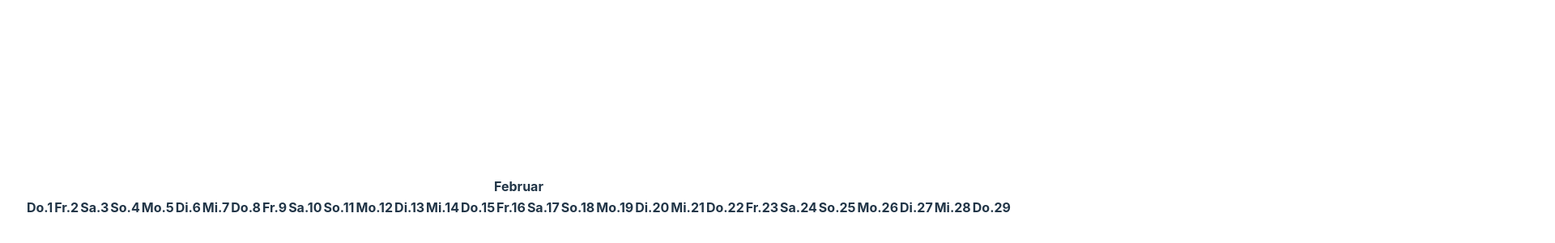
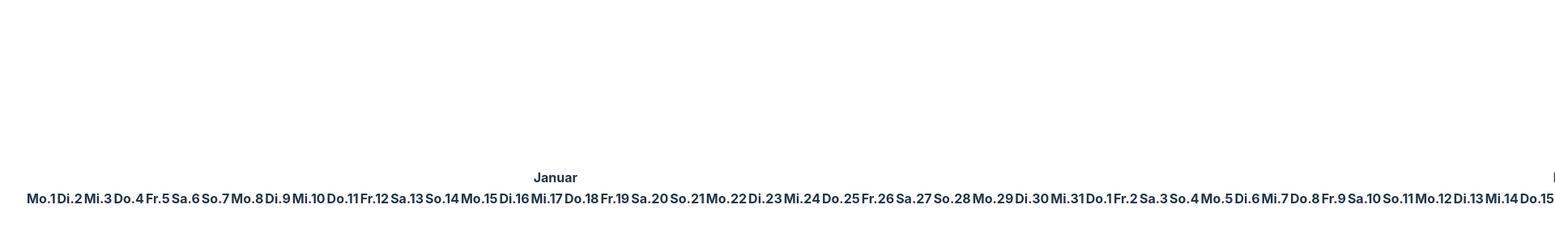
Before and after one commit to dsnger/webplanner-booking-calendar, a React (Vite) app: page / in a window 1280 px wide. Shown: the part 156-456 px from the top of the page at 81% size, 1920 px wide, since content can reach past the window. Built offline with nearby package versions, Linux system fonts and the light colour scheme.

Commit message:
table head

```diff
--- a/src/App.tsx
+++ b/src/App.tsx
@@ -1,19 +1,23 @@
 
 import './App.css'
 import MonthTable from "./components/MonthTable"
+import TableWithDateRange from "./components/tableWidthDayRange";
 
 function App() {
 
-  const stringUnavailableRanges = [
-    { start: "2024-02-10", end: "2024-02-10" }, // Single-day range
-    { start: "2024-02-15", end: "2024-02-18" }  // Four-day range
+  const unavailableRanges = [
+    { start: "2024-02-10", end: "2024-02-10" },
+    { start: "2024-02-15", end: "2024-02-18" }
   ];
 
   return (
     <>
-      <MonthTable year={2024} month={1} objectId={12345} unavailableRanges={stringUnavailableRanges}/>
+      {/* <MonthTable year={2024} month={1} objectId={12345} unavailableRanges={unavailableRanges} /> */}
+
+      <TableWithDateRange year={2024} bookingObjects={[12345, 23456, 34567]} />
     </>
   )
 }
 
+
 export default App
--- a/src/components/DayCell.tsx
+++ b/src/components/DayCell.tsx
@@ -1,6 +1,5 @@
 import React from 'react';
 import { CellState } from "../types";
-
 
 interface DayCellProps {
   date: Date;
@@ -15,17 +14,29 @@ interface DayCellProps {
 }
 
 const DayCell: React.FC<DayCellProps> = ({ date, objectId, isDayInRange, onDayClick, formatDate, isUnavailable, isSelected, cellState, tooltip }) => {
-
   const dateString = formatDate(date);
 
+  const isInRange = isDayInRange(date);
+  const tdClasses = `h-6 border-l border-r border-b border-gray-500 ${isInRange ? 'bg-blue-200' : ''} ${isUnavailable ? 'bg-red-200 cursor-default' : ''}${!isUnavailable ? cellState.join(' ') : ''}`;
+  const divClasses = `px-4 h-6 cursor-pointer ${!isUnavailable && isInRange || isSelected ? 'bg-blue-200' : ''} ${isUnavailable ? 'bg-red-200 cursor-default ' : ''} ${!isUnavailable ? cellState.join(' ') : ''}`;
+
+
+  const handleClick = () => {
+    if (!isUnavailable) {
+      // handleToggleClass();
+      onDayClick(date);
+    }
+  };
+
+
   return (
-    <td className={`h-6 border-l border-r border-b border-gray-500 ${isDayInRange(date) ? 'bg-blue-200 is-marked' : ''} ${isUnavailable ? 'bg-red-200 cursor-default is-unavailable' : ''} `}>
+    <td className={tdClasses}>
       <div
-        className={`px-4 h-6 cursor-pointer ${isDayInRange(date) ? 'bg-blue-200 is-marked' : 'is-available'} ${isUnavailable ? 'bg-red-200 cursor-default is-unavailable' : ''} `}
+        className={divClasses}
         data-object-id={objectId}
         data-date={dateString}
-        onClick={() => !isUnavailable && onDayClick(date)}
-        title={tooltip !== null ? tooltip : undefined}
+        onClick={handleClick}
+        title={tooltip || undefined}
       >
         {/* This is the clickable/selectable cell */}
       </div>
@@ -33,4 +44,5 @@ const DayCell: React.FC<DayCellProps> = ({ date, objectId, isDayInRange, onDayCl
   );
 };
 
+
 export default DayCell;
--- a/src/components/MonthTable.tsx
+++ b/src/components/MonthTable.tsx
@@ -1,6 +1,6 @@
 import React, { useEffect, useRef, useState } from 'react';
 import { isSameDay, isWithinInterval, eachDayOfInterval, startOfMonth, endOfMonth, format } from 'date-fns';
-import { de, is } from 'date-fns/locale';
+import { de } from 'date-fns/locale';
 import DayCell from "./DayCell";
 import { CellState } from "../types";
 
@@ -29,7 +29,9 @@ const MonthTable: React.FC<MonthTableProps> = ({ year, month, objectId, unavaila
   // States to track the start and end of the selected range
   const [selectedDayStart, setSelectedDayStart] = useState<Date | null>(null);
   const [selectedDayEnd, setSelectedDayEnd] = useState<Date | null>(null);
+  // const [cellState, setCellState] = useState<CellState | null>(['is-available']); // 'avail' is the default state
   const tableBodyRef = useRef<HTMLTableSectionElement>(null); // Ref for the table body
+
 
 
   const days = eachDayOfInterval({
@@ -91,7 +93,7 @@ const MonthTable: React.FC<MonthTableProps> = ({ year, month, objectId, unavaila
   };
 
 
-  const getSelectedDayInfo = (date: Date, selectedDayStart?: Date | undefined, selectedDayEnd?: Date | undefined): { isSelectedStart: boolean, isSelectedEnd: boolean, isSelected: boolean } => {
+  const getSelectedDayInfo = (date: Date, selectedDayStart?: Date | null, selectedDayEnd?: Date | null): { isSelectedStart: boolean, isSelectedEnd: boolean, isSelected: boolean } => {
 
     let isSelectedStart = selectedDayStart && isSameDay(date, selectedDayStart);
     let isSelectedEnd = selectedDayEnd && isSameDay(date, selectedDayEnd);
@@ -120,14 +122,7 @@ const MonthTable: React.FC<MonthTableProps> = ({ year, month, objectId, unavaila
   };
 
 
-  const handleDayClick = (clickedDate: Date): void => {
-
-    if (selectedDayStart && clickedDate.getTime() === selectedDayStart.getTime() && !selectedDayEnd) {
-      // Deselect the currently selected day
-      // setSelectedDayStart(null);
-      alertSelection(selectedDayStart, clickedDate);
-      return;
-    }
+  const handleDayClick  = (clickedDate: Date): void => {
 
     if (selectedDayStart === null || (selectedDayStart !== null && selectedDayEnd !== null)) {
       // Start a new selection
@@ -142,16 +137,16 @@ const MonthTable: React.FC<MonthTableProps> = ({ year, month, objectId, unavaila
         // Deselect the first day and set clickedDate as the new start
         setSelectedDayStart(clickedDate);
         setSelectedDayEnd(null);
+
       } else {
         // Set the end of the selection range
         setSelectedDayEnd(clickedDate);
-
         // Swap dates if selected in reverse order
         if (clickedDate < selectedDayStart) {
           setSelectedDayEnd(selectedDayStart);
           setSelectedDayStart(clickedDate);
         }
-        alertSelection(selectedDayStart, clickedDate);
+        //alertSelection(selectedDayStart, clickedDate);
       }
     }
   };
@@ -195,24 +190,29 @@ const MonthTable: React.FC<MonthTableProps> = ({ year, month, objectId, unavaila
   }, []);
 
 
-  const getDayCellData = (date: Date): { isUnavailable: boolean, cellState: CellState['state'], hasSelection: boolean, tooltip: string | null } => {
-    let cellState: CellState['state'] = 'avail';
+  const getDayCellData = (date: Date): { dayCellState:CellState, isUnavailable: boolean, hasSelection: boolean, tooltip: string | null } => {
+
     let hasSelection = false;
+    let dayCellState: CellState = ['is-available'];
 
     const { isUnavailable, isUnavailStart, isUnavailEnd, tooltip } = getUnavailableDayInfo(date);
 
     if (isUnavailable) {
-      cellState = isUnavailStart ? 'unavail-start' : isUnavailEnd ? 'unavail-end' : 'unavail';
-    } else if (selectedDayStart && selectedDayEnd) {
+      hasSelection = true;
+      dayCellState = isUnavailStart ? ['is-unavailable','is-start'] : isUnavailEnd ? ['is-unavailable','is-end'] : ['is-unavailable'];
+    }
+
+    if (!isUnavailable && selectedDayStart) {
+
       const { isSelected, isSelectedStart, isSelectedEnd } = getSelectedDayInfo(date, selectedDayStart, selectedDayEnd);
 
       if (isSelected) {
         hasSelection = true;
-        cellState = isSelectedStart ? 'select-start' : isSelectedEnd ? 'select-end' : 'select';
+        dayCellState = isSelectedStart ? ['is-selected', 'is-start'] : isSelectedEnd ? ['is-selected', 'is-end'] : ['is-selected'];
       }
     }
 
-    return { isUnavailable, cellState, hasSelection, tooltip };
+    return { dayCellState, isUnavailable, hasSelection, tooltip };
   };
 
 
@@ -240,7 +240,7 @@ const MonthTable: React.FC<MonthTableProps> = ({ year, month, objectId, unavaila
         <tr>
           {days.map((date, index) => {
 
-            const { isUnavailable,cellState, hasSelection, tooltip } = getDayCellData(date);
+            const { dayCellState, isUnavailable, hasSelection, tooltip } = getDayCellData(date);
 
             return (
               <DayCell
@@ -252,7 +252,7 @@ const MonthTable: React.FC<MonthTableProps> = ({ year, month, objectId, unavaila
                 formatDate={formatDate}
                 isUnavailable={isUnavailable}
                 isSelected={hasSelection}
-                cellState={{ state: cellState }}
+                cellState={dayCellState}
                 tooltip={tooltip}
               />
             );
@@ -264,6 +264,8 @@ const MonthTable: React.FC<MonthTableProps> = ({ year, month, objectId, unavaila
 
 
 
+
+
 }
 
 export default MonthTable;
--- /dev/null
+++ b/src/components/tableWidthDayRange.tsx
@@ -0,0 +1,118 @@
+import React, { useState, useMemo } from 'react';
+import { isSameDay, endOfMonth, eachDayOfInterval, getMonth, format, startOfYear, endOfYear } from 'date-fns';
+import { getMonthName, getDayName, formatDate } from "../utils";
+
+type CellCoordinates = { rowIndex: number; colIndex: number } | null;
+type HoverDirection = 'right' | 'left' | null;
+
+
+interface TableWithDateRangeProps {
+  year: number; // Replace 'any' with the appropriate type for your rows
+  bookingObjects: number[]; // Replace 'any' with the appropriate type for your days
+}
+
+const TableWithDateRange: React.FC<TableWithDateRangeProps> = ({ year, bookingObjects }): JSX.Element => {
+  const [selectedCell, setSelectedCell] = useState<CellCoordinates>(null);
+  const [hoveredCell, setHoveredCell] = useState<CellCoordinates>(null);
+  const [hoverDirection, setHoverDirection] = useState<HoverDirection>(null);
+
+  // Generate an array of days for the specified year
+  const days = eachDayOfInterval({
+    start: startOfYear(new Date(year, 0, 1)),
+    end: endOfYear(new Date(year, 0, 1))
+  });
+
+
+  // Group dates by month
+  const months = useMemo(() => {
+    const monthMap = new Map();
+    days.forEach(date => {
+      const month = getMonth(date);
+      const count = monthMap.get(month) || 0;
+      monthMap.set(month, count + 1);
+    });
+    return Array.from(monthMap.entries());
+  }, [year]);
+
+
+  const isLastDayOfMonth = (date: Date): boolean => {
+    const lastDayOfMonth = endOfMonth(date);
+    return isSameDay(date, lastDayOfMonth);
+  };
+
+  const handleCellClick = (rowIndex: number, colIndex: number) => {
+    setSelectedCell({ rowIndex, colIndex });
+    setHoveredCell(null);
+  };
+
+  const handleCellHover = (rowIndex: number, colIndex: number) => {
+    if (selectedCell) {
+      setHoveredCell({ rowIndex, colIndex });
+      const direction = colIndex >= selectedCell.colIndex ? 'right' : 'left';
+      setHoverDirection(direction);
+    }
+  };
+
+  const isCellInRange = (rowIndex: number, colIndex: number) => {
+    if (!selectedCell || !hoveredCell) return false;
+    if (rowIndex !== selectedCell.rowIndex) return false;
+    if (hoverDirection === 'right') {
+      return colIndex >= selectedCell.colIndex && colIndex <= hoveredCell.colIndex;
+    } else {
+      return colIndex <= selectedCell.colIndex && colIndex >= hoveredCell.colIndex;
+    }
+  };
+
+
+  return (
+    <div className="overflow-x-auto scrollbar-thin scrollbar-thumb-gray-900 pb-3">
+      <table className="min-w-full">
+
+        <thead>
+          <tr>
+            {months.map(([month, count]) => (
+              <th key={month} colSpan={count} className="p-1 border border-r-2 border-l-2 border-gray-500">
+                {getMonthName(year, month)}
+              </th>
+            ))}
+          </tr>
+          <tr>
+            {days.map((date,dayIndex) => (
+              <th key={date.toISOString()} className={`border-l border-r border-b border-gray-500 ${dayIndex === 0 ? 'border-l-2' : ''} ${isLastDayOfMonth(date) ? 'border-r-2' : ''}`}>
+                <div className="text-center">
+                  <span className="text-xs font-light block">{getDayName(date)}</span>
+                  <span className="text-xs block">{format(date, 'd')}</span>
+                </div>
+              </th>
+            ))}
+          </tr>
+        </thead>
+        <tbody>
+          {bookingObjects.map((objectId, rowIndex) => (
+            <tr key={rowIndex}>
+              {days.map((date, colIndex) => (
+                <td
+                  key={colIndex}
+                  onClick={() => handleCellClick(rowIndex, colIndex)}
+                  onMouseEnter={() => handleCellHover(rowIndex, colIndex)}
+                  className={`cell border-l border-r border-b border-gray-500 ${colIndex === 0 ? 'border-l-2' : ''} ${isCellInRange(rowIndex, colIndex) ? 'highlight' : ''} ${selectedCell?.rowIndex === rowIndex && selectedCell?.colIndex === colIndex ? 'selected' : ''
+                    }  ${isLastDayOfMonth(date) ? 'border-r-2' : ''}`}
+                >
+                  <div
+                    className={`px-3 h-6 cursor-pointer`}
+                    data-object-id={objectId}
+                    data-date-string={formatDate(date)}
+                  >
+                    {/* This is the clickable/selectable cell */}
+                  </div>
+                </td>
+              ))}
+            </tr>
+          ))}
+        </tbody>
+      </table>
+    </div>
+  );
+};
+
+export default TableWithDateRange;
--- a/src/index.css
+++ b/src/index.css
@@ -71,3 +71,51 @@ button:focus-visible {
     background-color: #f9f9f9;
   }
 }
+
+
+/* styles.css or your stylesheet file */
+.cell {
+  @apply p-1;
+}
+
+.cell.highlight {
+  background-color: lightblue; /* Style for highlighted cells */
+}
+
+.cell.selected {
+  background-color: blue; /* Style for the selected cell */
+}
+
+/* Add custom CSS for smooth scrolling and touch-friendly scrollbar */
+.overflow-x-auto {
+  scroll-behavior: smooth;
+  -webkit-overflow-scrolling: touch;
+}
+
+/* Styling for the scrollbar (you can adjust as needed) */
+.scrollbar-thin {
+  scrollbar-width: auto;
+}
+
+.scrollbar-thumb-gray-900 {
+  --scrollbar-thumb-bg: #111827; /* Adjust the color as needed */
+}
+
+/* Apply the scrollbar styles */
+.scrollbar-thin::-webkit-scrollbar {
+  width: 10px; /* Adjust the width as needed */
+  height: 6px;
+
+}
+
+::-webkit-scrollbar-track {
+  -webkit-box-shadow: inset 0 0 6px rgba(0, 0, 0, 0.3);
+  -webkit-border-radius: 10px;
+  border-radius: 10px;
+}
+
+.scrollbar-thin::-webkit-scrollbar-thumb {
+  background-color: var(--scrollbar-thumb-bg);
+  -webkit-border-radius: 10px;
+  border-radius: 10px;
+}
--- a/src/types/index.ts
+++ b/src/types/index.ts
@@ -4,6 +4,4 @@ export interface DayColumnProps {
 }
 
 
-export interface CellState {
-  state: 'avail' | 'unavail' | 'unavail-start' | 'unavail-end' | 'select-start' | 'select-end' | 'select';
-}
+export type CellState = ('is-available' | 'is-unavailable' | 'is-start' | 'is-end' | 'is-selected')[];
--- /dev/null
+++ b/src/utils/index.ts
@@ -0,0 +1,29 @@
+// dateUtils.ts
+import { eachDayOfInterval, startOfMonth, endOfMonth, format } from 'date-fns';
+import { de } from 'date-fns/locale';
+
+export const getDaysOfMonth = (year: number, month: number): Date[] => {
+  return eachDayOfInterval({
+    start: startOfMonth(new Date(year, month - 1)), // month is 0-indexed in JavaScript Dates
+    end: endOfMonth(new Date(year, month - 1))
+  });
+};
+
+export const getDayName = (date: Date): string => {
+  return format(date, 'eee', { locale: de }); // 'eee' for short day name
+};
+
+export const getMonthName = (year:number,month: number): string => {
+  return format(new Date(year, month, 1), 'MMMM', { locale: de }); // 'MMMM' for full month name, adjusted month index
+};
+
+export const formatDate = (date: Date): string => {
+  return format(date, 'yyyy-MM-dd');
+};
+
+export const isDayInRange = (date: Date, selectedDayStart: Date | null, selectedDayEnd: Date | null): boolean => {
+  if (selectedDayStart && selectedDayEnd) {
+    return date >= selectedDayStart && date <= selectedDayEnd;
+  }
+  return selectedDayStart ? date.getTime() === selectedDayStart.getTime() : false;
+};
```
